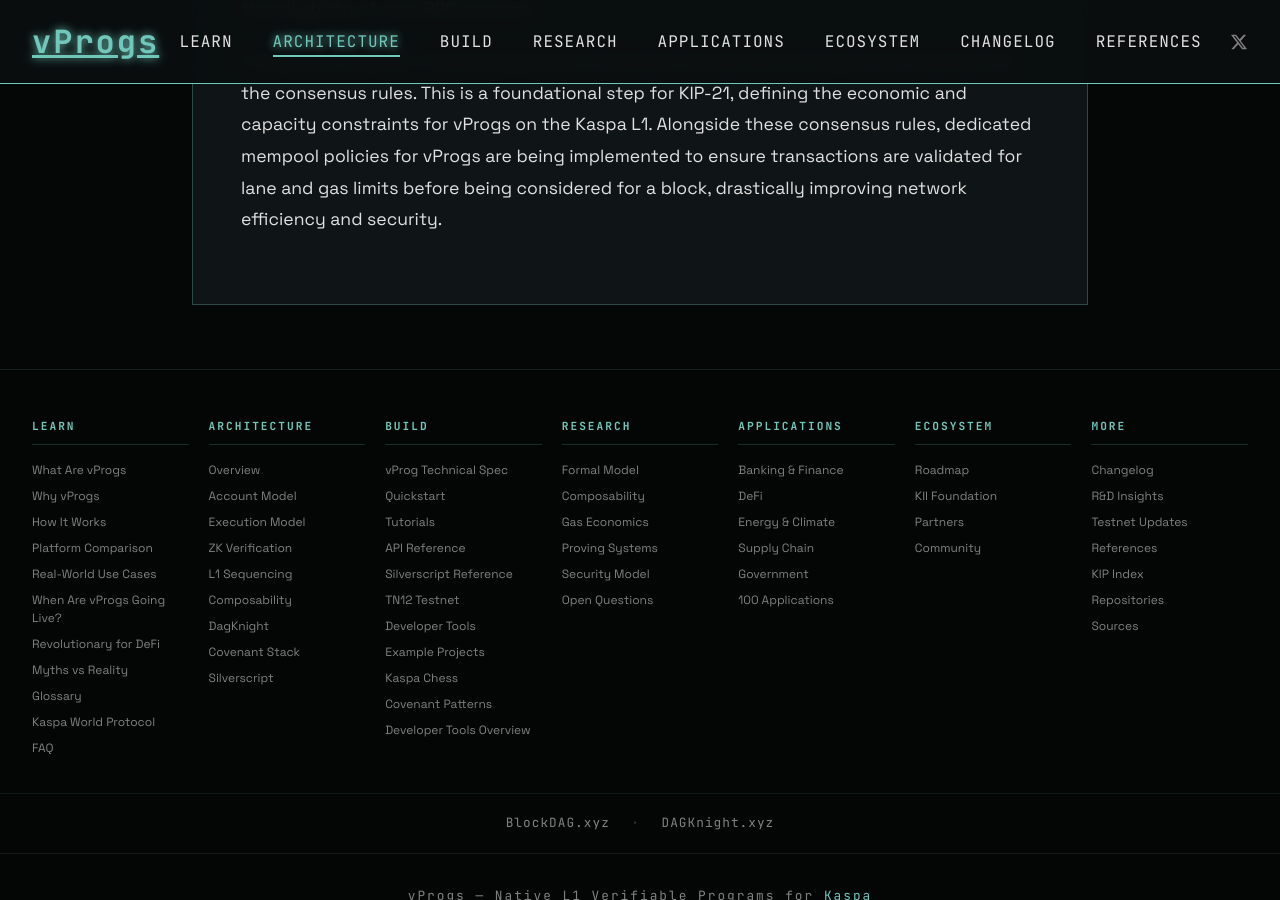
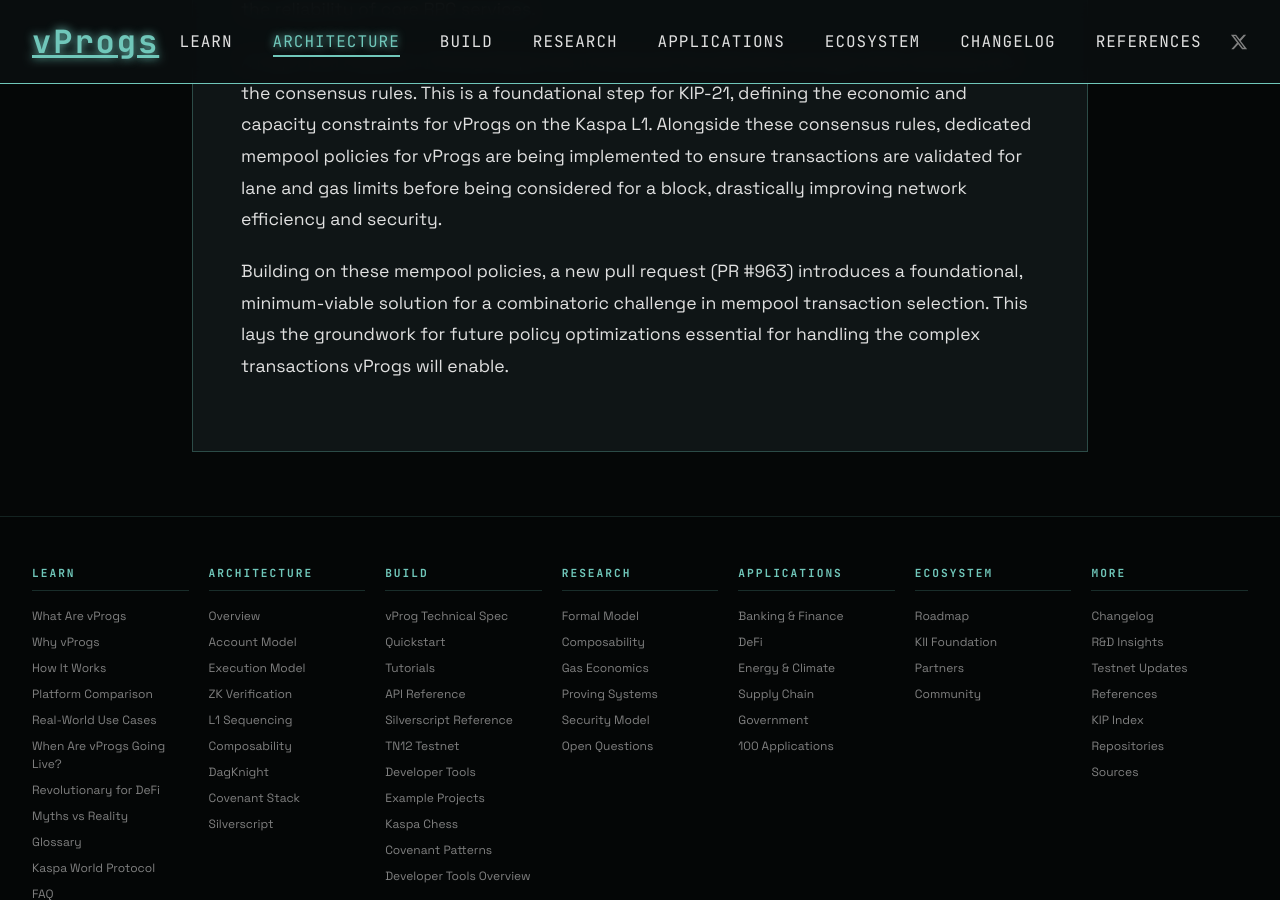
Before and after one commit to creative-inference/vprogs.xyz, a Jekyll site: the page built from architecture/sequencing-mapping.md, in a window 1280 px wide and 900 px high, scrolled down 13385 px. Built offline with Jekyll 4.4.1, drawn with Linux system fonts in a browser that asks for light colours.

Commit message:
Add PR #963 for mempool transaction selection [auto]

```diff
--- a/architecture/sequencing-mapping.md
+++ b/architecture/sequencing-mapping.md
@@ -337,3 +337,6 @@
 
 
 A major pull request in Rusty Kaspa has introduced Toccata lane and gas limits directly into the consensus rules. This is a foundational step for KIP-21, defining the economic and capacity constraints for vProgs on the Kaspa L1. Alongside these consensus rules, dedicated mempool policies for vProgs are being implemented to ensure transactions are validated for lane and gas limits before being considered for a block, drastically improving network efficiency and security.
+
+
+Building on these mempool policies, a new pull request (PR #963) introduces a foundational, minimum-viable solution for a combinatoric challenge in mempool transaction selection. This lays the groundwork for future policy optimizations essential for handling the complex transactions vProgs will enable.
```
